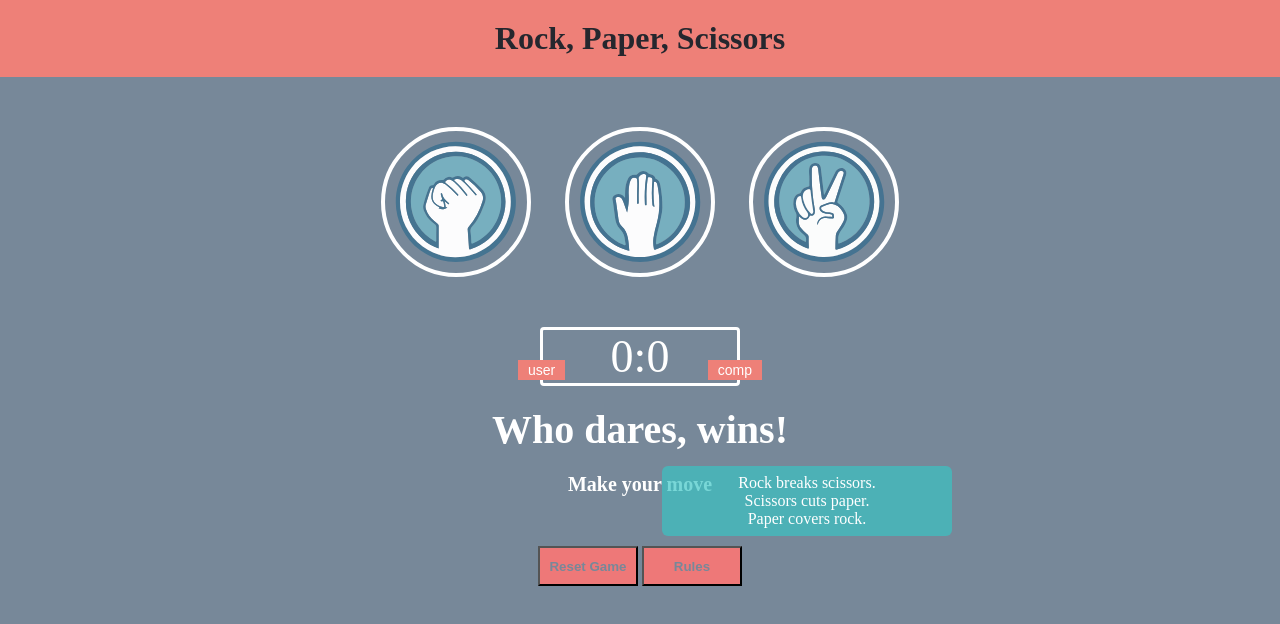
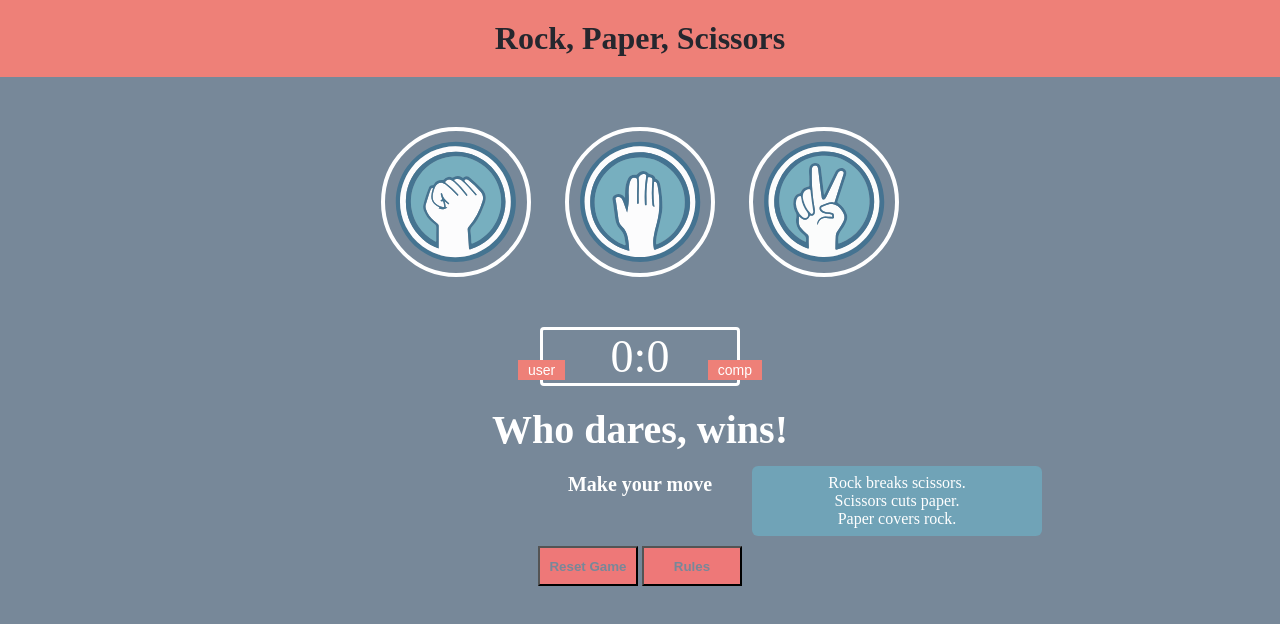
Before and after one commit to nadia643/rock-paper-scissors, a website: page index.html in a window 1280 px wide. Both pictures are taken after a click on the button "Rules". Drawn offline with Linux system fonts and the light colour scheme.

Commit message:
rules done

```diff
--- a/r-p-s.css
+++ b/r-p-s.css
@@ -120,7 +120,7 @@ header > h1 {
 .popup .popuptext {
     visibility: hidden;
     width: 290px;
-    background-color: rgba(57, 196, 196, 0.678);
+    background-color: rgba(104, 195, 218, 0.459);
     color: #fff;
     text-align: center;
     border-radius: 6px;
@@ -128,22 +128,10 @@ header > h1 {
     position: absolute;
     z-index: 1;
     bottom: 125%;
-    left: 100%;
+    left: 190%;
     margin-left: -80px;
 }
 
-  /* Popup arrow */
-  /* .popup .popuptext::after {
-    content: "";
-    position: absolute;
-    top: 100%;
-    left: 50%;
-    margin-left: -5px;
-    border-width: 5px;
-    border-style: solid;
-    border-color: #555 transparent transparent transparent;
-}
-  */
   /* Toggle this class - hide and show the popup */
 .popup .show {
     visibility: visible;
```
